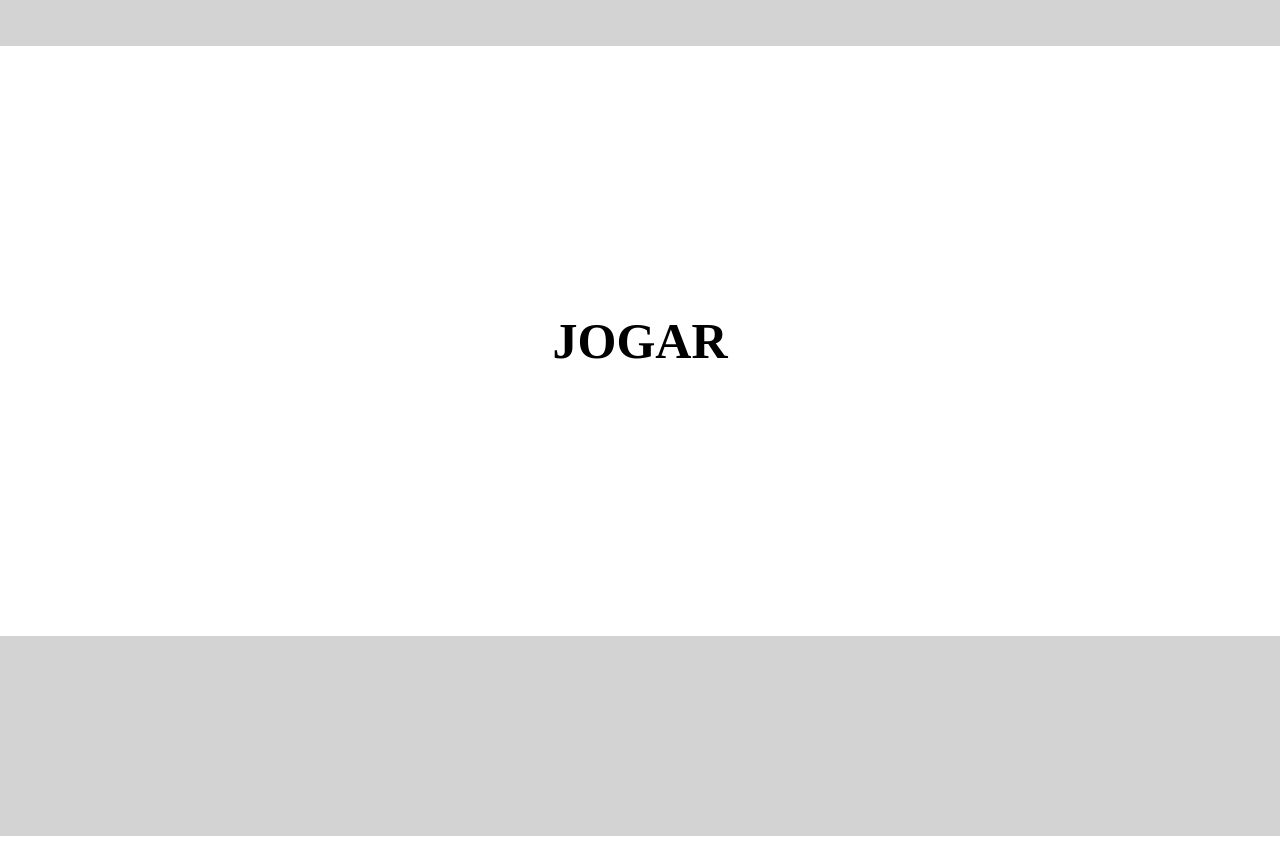
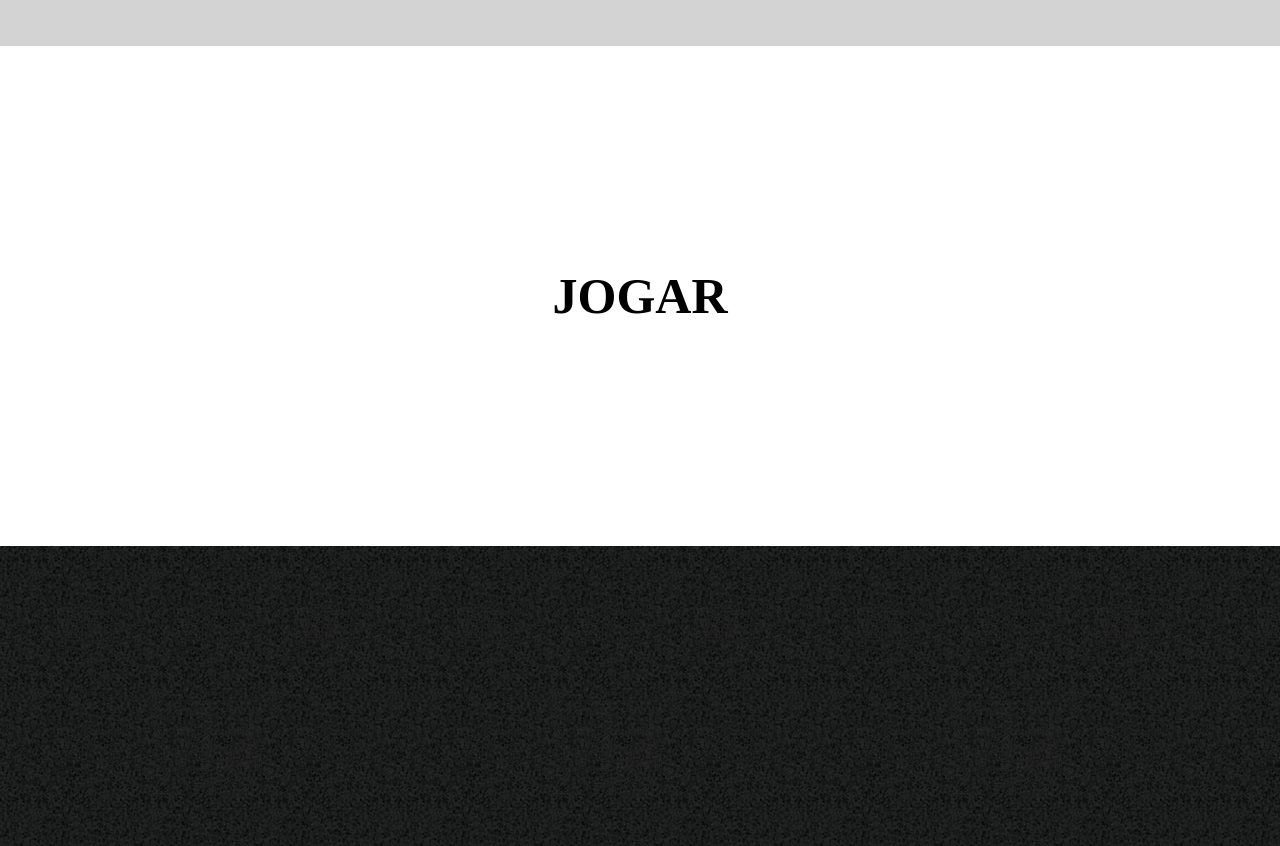
Before and after one commit to Bieelvi/TiroAoAlvo, a plain HTML site: page index.html in a window 1280 px wide. Shown: the part 207-1053 px from the top of the page. Drawn offline with Linux system fonts and the light colour scheme.

Commit message:
Passado os header e footer para a pagina do jogo

```diff
--- a/css/styleIndex.css
+++ b/css/styleIndex.css
@@ -36,12 +36,17 @@ nav a:hover {
 }
 
 main {
-	padding: 270px;
+	width: 100%;
+	height: 500px;
+	box-sizing: border-box;
+}
+
+.mainTiroAlvo {
+	margin-top: 50px;
 }
 
 section {
-	width: 30%;
-	margin: auto auto;
+	padding: 225px;
 }
 
 section h1 {
@@ -63,6 +68,6 @@ section a:hover {
 }
 
 footer {
-	background-color: lightgray;
-	height: 200px;
+	background-image: url(../img/bg.jpg);
+	height: 300px;
 }
--- a/css/styleTiroAlvo.css
+++ b/css/styleTiroAlvo.css
@@ -1,7 +1,3 @@
-h1 {
-	text-align: center;
-}
-
 .divPrincipal {
 	display: flex;
 	justify-content: space-around;
--- a/index.html
+++ b/index.html
@@ -2,16 +2,16 @@
 <html>
 <head>
 	<meta charset="utf-8">
+	<title>Joguinho de Tiro</title>
 	<meta name="viewport" content="width=device-width, initial-scale=1">
-	<title>Joguinho de Tiro</title>
 	<link rel="stylesheet" href="css/style.css">
 	<link rel="stylesheet" href="css/styleIndex.css">
 </head>
 <body>
+
 	<header>
 		<div class="caixa-center">
 			<h2><img class="logo" src="img/logo.png"></h2>
-
 			<nav>
 				<ul>
 					<li><a href="index.html">Início</a></li>
@@ -24,12 +24,15 @@
 
 	<main>
 		<section>
-			<h1><a href="tiro-ao-alvo.html">Jogar</a></h1>
+			<h1>
+				<a href="tiro-ao-alvo.html">Jogar</a>
+			</h1>
 		</section>
 	</main>
 
 	<footer>
 
 	</footer>
+
 </body>
 </html>
```
Also changed, not shown: tiro-ao-alvo.html (+17 -4 lines), img/bg.jpg (added).
